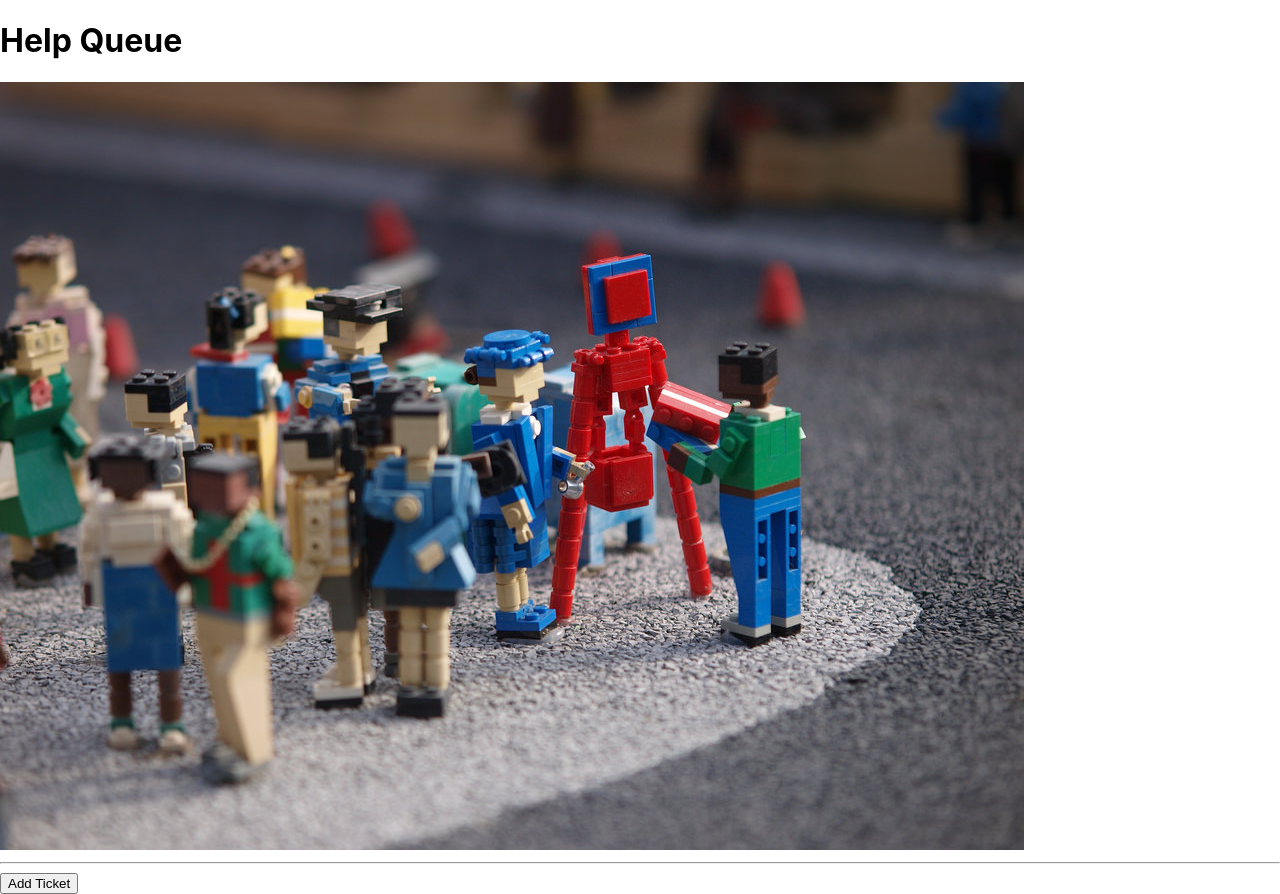
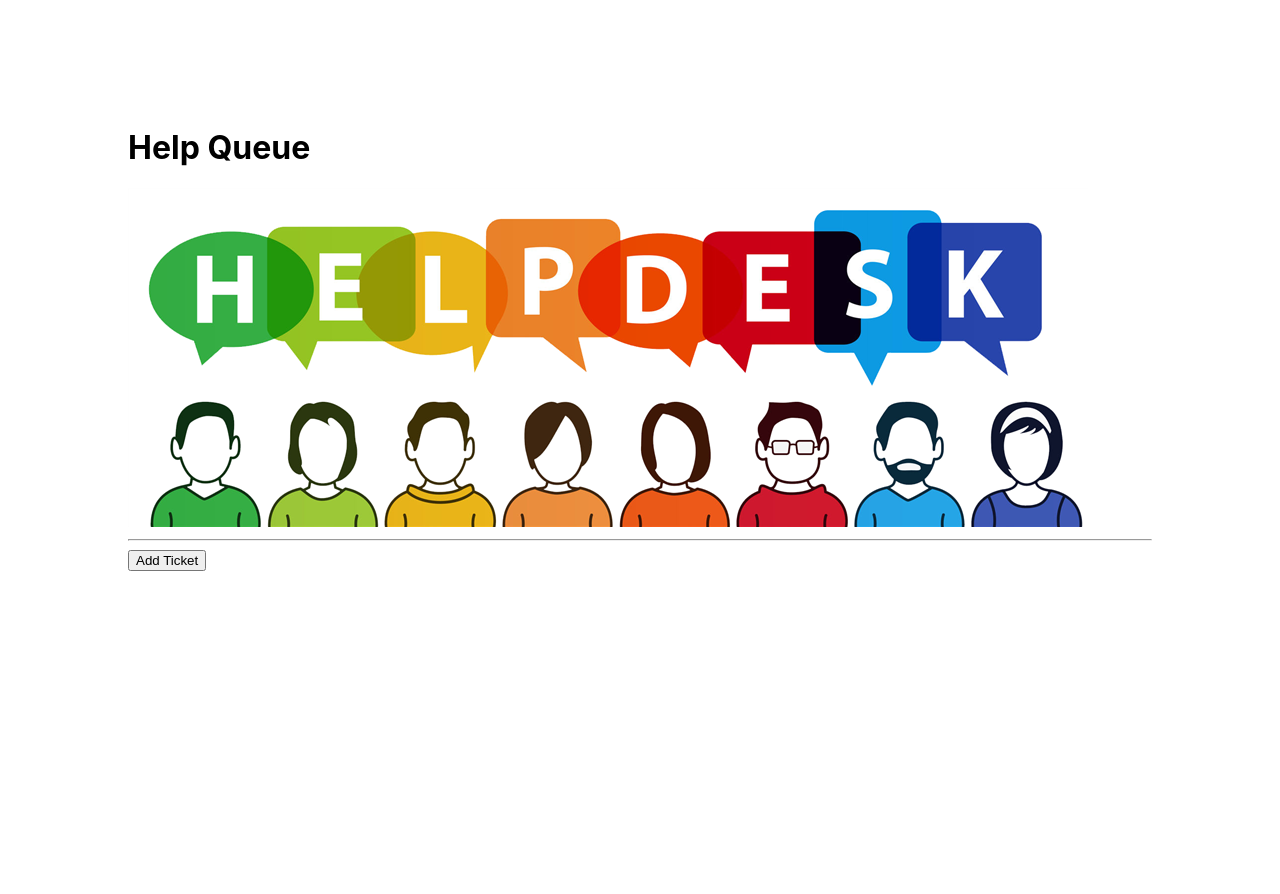
Before and after one commit to pangtodd/helpDesk, a React (Create React App) app: page / in a window 1280 px wide. After the commit the page ends 800 px from the top, so only its background shows below. Built offline with nearby package versions, Linux system fonts and the light colour scheme.

Commit message:
updated project to work with Redux.

```diff
--- a/src/components/Header.js
+++ b/src/components/Header.js
@@ -1,12 +1,12 @@
 import React from "react";
-import helpImage from "./../img/help.jpeg";
+import helpImage from "./../img/HelpDesky.png";
 
 
 function Header(){
   return (
     <React.Fragment>
       <h1>Help Queue</h1>
-      <img src={helpImage} alt="An image of legos" />
+      <img src={helpImage} alt="An illustration of different people in different primary colors" />
     </React.Fragment>
   );
 }
--- a/src/index.css
+++ b/src/index.css
@@ -1,5 +1,5 @@
 body {
-  margin: 0;
+  margin: 10%;
   font-family: -apple-system, BlinkMacSystemFont, 'Segoe UI', 'Roboto', 'Oxygen',
     'Ubuntu', 'Cantarell', 'Fira Sans', 'Droid Sans', 'Helvetica Neue',
     sans-serif;
@@ -7,6 +7,11 @@ body {
   -moz-osx-font-smoothing: grayscale;
 }
 
+.img {
+  max-width: 100%;
+  max-height: auto;
+}
+
 code {
   font-family: source-code-pro, Menlo, Monaco, Consolas, 'Courier New',
     monospace;
```
Also changed, not shown: src/img/HelpDesky.png (added), 1 other file (tests, documents, lock files or other folders).
